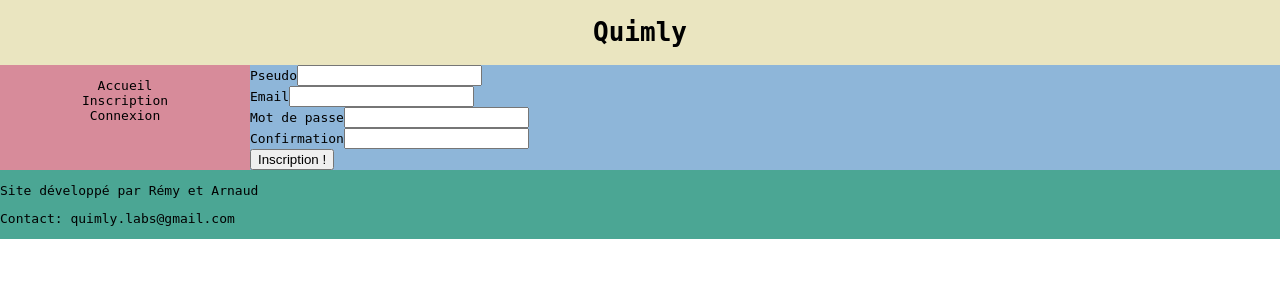
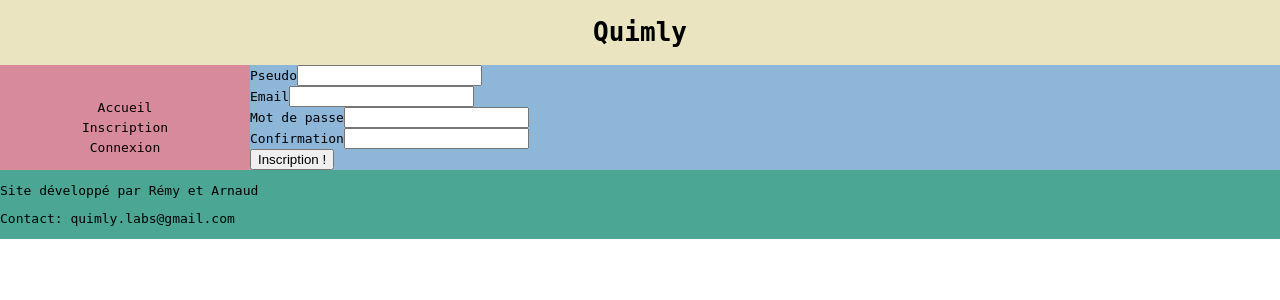
Before and after one commit to Quimly/Quizz, a Symfony app: template templates/registration/register.html.twig in a window 1280 px wide. Shown: the top 300 px of the page. Run offline with Twig, Linux system fonts and the light colour scheme; the template is opened without the code that fills it, so the values that code supplies are empty; form fields are guessed from the names that the template uses; some libraries are stand-ins or nearby versions.

Commit message:
Updated nav style

```diff
--- a/public/css/base.css
+++ b/public/css/base.css
@@ -43,12 +43,14 @@ div#header-container h1 {
 /** NAV **/
 
 div#nav-container ul{
-	padding-left: 0px;
+	padding-left: 0;
+	margin: 35px 0 0 0;
 }
 
 div#nav-container li{
 	text-align: center;
 	list-style-type: none;
+	margin-bottom: 5px;
 }
 
 div#nav-container a{
```
